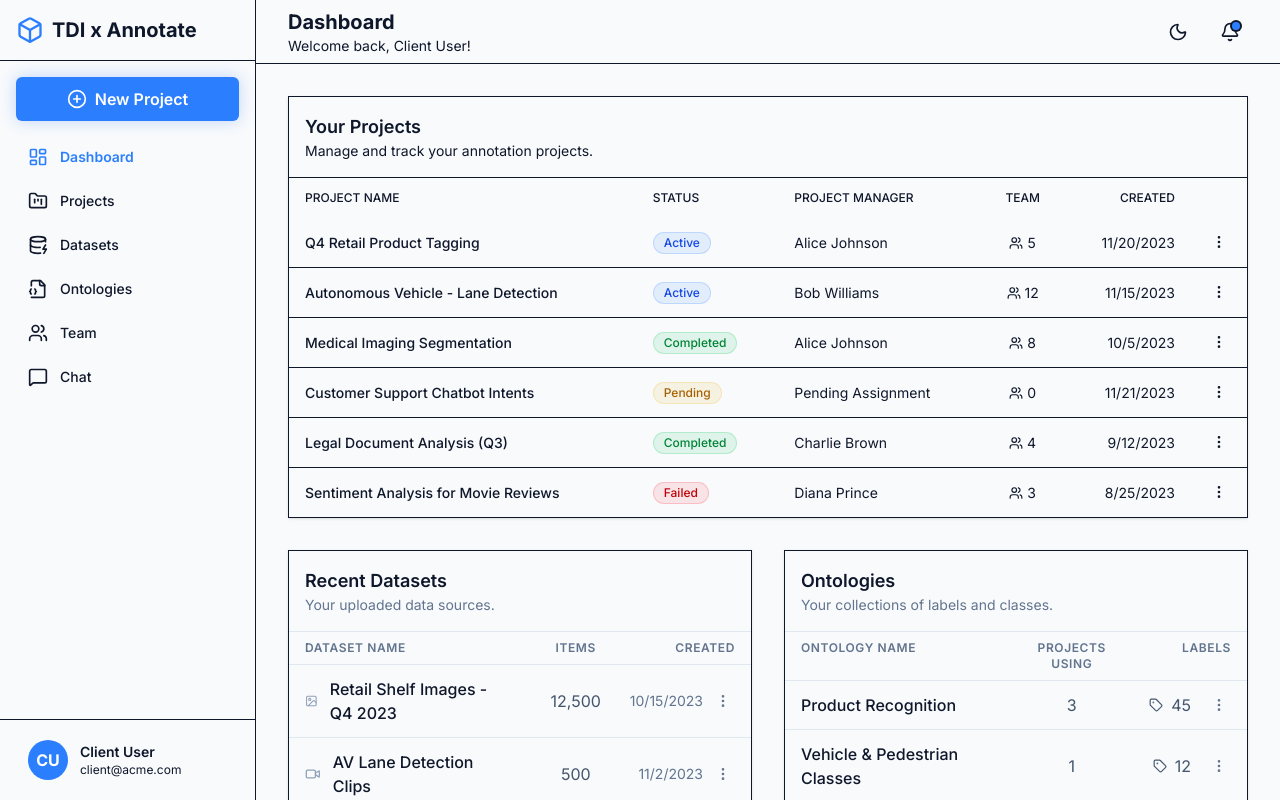
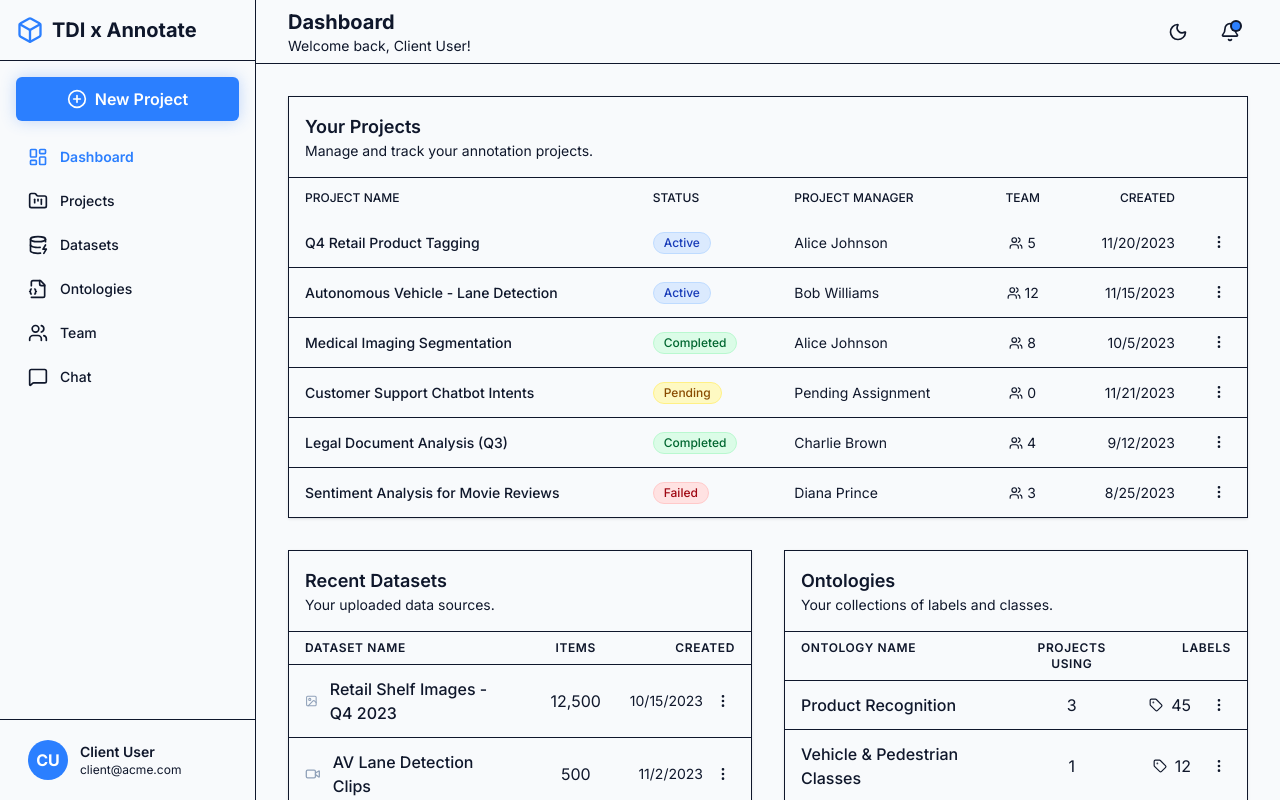
Before and after one commit to Kabbya04/annotation-platform-dashboard, a Next.js app: page / in a window 1280 px wide. Built offline with nearby package versions, Linux system fonts and the light colour scheme.

Commit message:
light mode fixed

```diff
--- a/app/team/page.tsx
+++ b/app/team/page.tsx
@@ -6,8 +6,8 @@ export default function TeamPage() {
     <>
       <Header />
       <div className="p-6">
-        <h1 className="text-2xl font-bold text-slate-900 dark:text-white">Team Overview</h1>
-        <p className="text-slate-500 dark:text-slate-400 mt-2">View the Project Managers, Reviewers, and Annotators assigned to your projects.</p>
+        <h1 className="text-2xl font-bold text-card-foreground">Team Overview</h1>
+        <p className="text-muted-foreground mt-2">View the Project Managers, Reviewers, and Annotators assigned to your projects.</p>
         {/* Placeholder for team member list */}
       </div>
     </>
--- a/components/dashboard/DatasetList.tsx
+++ b/components/dashboard/DatasetList.tsx
@@ -17,34 +17,34 @@ type DatasetListProps = {
 export function DatasetList({ datasets }: DatasetListProps) {
   return (
     <Card className="overflow-hidden">
-      <div className="p-4 border-b border-slate-200 dark:border-slate-700/80">
-        <h2 className="text-lg font-semibold text-slate-900 dark:text-white">Recent Datasets</h2>
-        <p className="text-sm text-slate-500 dark:text-slate-400">Your uploaded data sources.</p>
+      <div className="p-4 border-b">
+        <h2 className="text-lg font-semibold text-card-foreground">Recent Datasets</h2>
+        <p className="text-sm text-muted-foreground">Your uploaded data sources.</p>
       </div>
 
-      <div className="grid grid-cols-12 gap-4 px-4 py-2 text-xs font-semibold text-slate-500 dark:text-slate-400 uppercase tracking-wider border-b border-slate-200 dark:border-slate-700/80">
+      <div className="grid grid-cols-12 gap-4 px-4 py-2 text-xs font-semibold text-muted-foreground uppercase tracking-wider border-b">
         <div className="col-span-6">Dataset Name</div>
         <div className="col-span-3 text-center">Items</div>
         <div className="col-span-3 text-right">Created</div>
       </div>
 
-      <div className="divide-y divide-slate-200 dark:divide-slate-800">
+      <div className="divide-y">
         {datasets.map((dataset) => (
-          <div key={dataset.id} className="grid grid-cols-12 gap-4 px-4 py-3 items-center hover:bg-slate-100 dark:hover:bg-slate-800/40 transition-colors duration-150">
-            <div className="col-span-6 font-medium text-slate-900 dark:text-white flex items-center gap-3">
+          <div key={dataset.id} className="grid grid-cols-12 gap-4 px-4 py-3 items-center hover:bg-secondary/50 transition-colors duration-150">
+            <div className="col-span-6 font-medium text-foreground flex items-center gap-3">
               <TypeIcon type={dataset.type} />
               <span>{dataset.name}</span>
             </div>
-            <div className="col-span-3 text-center text-slate-600 dark:text-slate-300">{dataset.itemCount.toLocaleString()}</div>
-            <div className="col-span-3 text-right text-slate-500 dark:text-slate-400 text-sm flex items-center justify-end gap-2">
+            <div className="col-span-3 text-center text-muted-foreground">{dataset.itemCount.toLocaleString()}</div>
+            <div className="col-span-3 text-right text-muted-foreground text-sm flex items-center justify-end gap-2">
               <span>{new Date(dataset.createdAt).toLocaleDateString()}</span>
-              <button className="text-slate-500 hover:text-white p-1 rounded-md">
+              <button className="text-muted-foreground hover:text-foreground p-1 rounded-md">
                 <MoreVertical size={16} />
               </button>
             </div>
           </div>
         ))}
-      </div> {/* <-- FIX: This closing div was missing */}
+      </div>
     </Card>
   );
 }
--- a/components/dashboard/OntologyList.tsx
+++ b/components/dashboard/OntologyList.tsx
@@ -11,32 +11,32 @@ type OntologyListProps = {
 export function OntologyList({ ontologies }: OntologyListProps) {
   return (
     <Card className="overflow-hidden">
-      <div className="p-4 border-b border-slate-200 dark:border-slate-700/80">
-        <h2 className="text-lg font-semibold text-slate-900 dark:text-white">Ontologies</h2>
-        <p className="text-sm text-slate-500 dark:text-slate-400">Your collections of labels and classes.</p>
+      <div className="p-4 border-b">
+        <h2 className="text-lg font-semibold text-card-foreground">Ontologies</h2>
+        <p className="text-sm text-muted-foreground">Your collections of labels and classes.</p>
       </div>
 
-      <div className="grid grid-cols-12 gap-4 px-4 py-2 text-xs font-semibold text-slate-500 dark:text-slate-400 uppercase tracking-wider border-b border-slate-200 dark:border-slate-700/80">
+      <div className="grid grid-cols-12 gap-4 px-4 py-2 text-xs font-semibold text-muted-foreground uppercase tracking-wider border-b">
         <div className="col-span-6">Ontology Name</div>
         <div className="col-span-3 text-center">Projects Using</div>
         <div className="col-span-3 text-right">Labels</div>
       </div>
 
-      <div className="divide-y divide-slate-200 dark:divide-slate-800">
+      <div className="divide-y">
         {ontologies.map((ontology) => (
-          <div key={ontology.id} className="grid grid-cols-12 gap-4 px-4 py-3 items-center hover:bg-slate-100 dark:hover:bg-slate-800/40 transition-colors duration-150">
-            <div className="col-span-6 font-medium text-slate-900 dark:text-white">{ontology.name}</div>
-            <div className="col-span-3 text-center text-slate-600 dark:text-slate-300">{ontology.projectCount}</div>
-            <div className="col-span-3 text-right text-slate-600 dark:text-slate-300 flex items-center justify-end gap-2">
+          <div key={ontology.id} className="grid grid-cols-12 gap-4 px-4 py-3 items-center hover:bg-secondary/50 transition-colors duration-150">
+            <div className="col-span-6 font-medium text-foreground">{ontology.name}</div>
+            <div className="col-span-3 text-center text-muted-foreground">{ontology.projectCount}</div>
+            <div className="col-span-3 text-right text-muted-foreground flex items-center justify-end gap-2">
               <Tag size={14} />
               <span>{ontology.labelCount}</span>
-              <button className="text-slate-500 hover:text-white p-1 rounded-md ml-2">
+              <button className="text-muted-foreground hover:text-foreground p-1 rounded-md ml-2">
                 <MoreVertical size={16} />
               </button>
             </div>
           </div>
         ))}
-      </div> {/* <-- FIX: This closing div was missing */}
+      </div>
     </Card>
   );
 }
--- a/components/ui/Badge.tsx
+++ b/components/ui/Badge.tsx
@@ -8,11 +8,11 @@ type BadgeProps = {
 };
 
 const variants = {
-  active: 'bg-blue-500/10 text-blue-700 border-blue-500/20 dark:bg-blue-500/20 dark:text-blue-300 dark:border-blue-500/30',
-  completed: 'bg-green-500/10 text-green-700 border-green-500/20 dark:bg-green-500/20 dark:text-green-300 dark:border-green-500/30',
-  pending: 'bg-yellow-500/10 text-yellow-700 border-yellow-500/20 dark:bg-yellow-500/20 dark:text-yellow-300 dark:border-yellow-500/30',
-  failed: 'bg-red-500/10 text-red-700 border-red-500/20 dark:bg-red-500/20 dark:text-red-300 dark:border-red-500/30',
-  default: 'bg-slate-500/10 text-slate-700 border-slate-500/20 dark:bg-slate-500/20 dark:text-slate-300 dark:border-slate-500/30',
+  active: 'bg-blue-100 text-blue-800 border-blue-200 dark:bg-blue-500/20 dark:text-blue-300 dark:border-blue-500/30',
+  completed: 'bg-green-100 text-green-800 border-green-200 dark:bg-green-500/20 dark:text-green-300 dark:border-green-500/30',
+  pending: 'bg-yellow-100 text-yellow-800 border-yellow-200 dark:bg-yellow-500/20 dark:text-yellow-300 dark:border-yellow-500/30',
+  failed: 'bg-red-100 text-red-800 border-red-200 dark:bg-red-500/20 dark:text-red-300 dark:border-red-500/30',
+  default: 'bg-slate-100 text-slate-800 border-slate-200 dark:bg-slate-500/20 dark:text-slate-300 dark:border-slate-500/30',
 };
 
 export function Badge({ children, variant, className = '' }: BadgeProps) {
```
